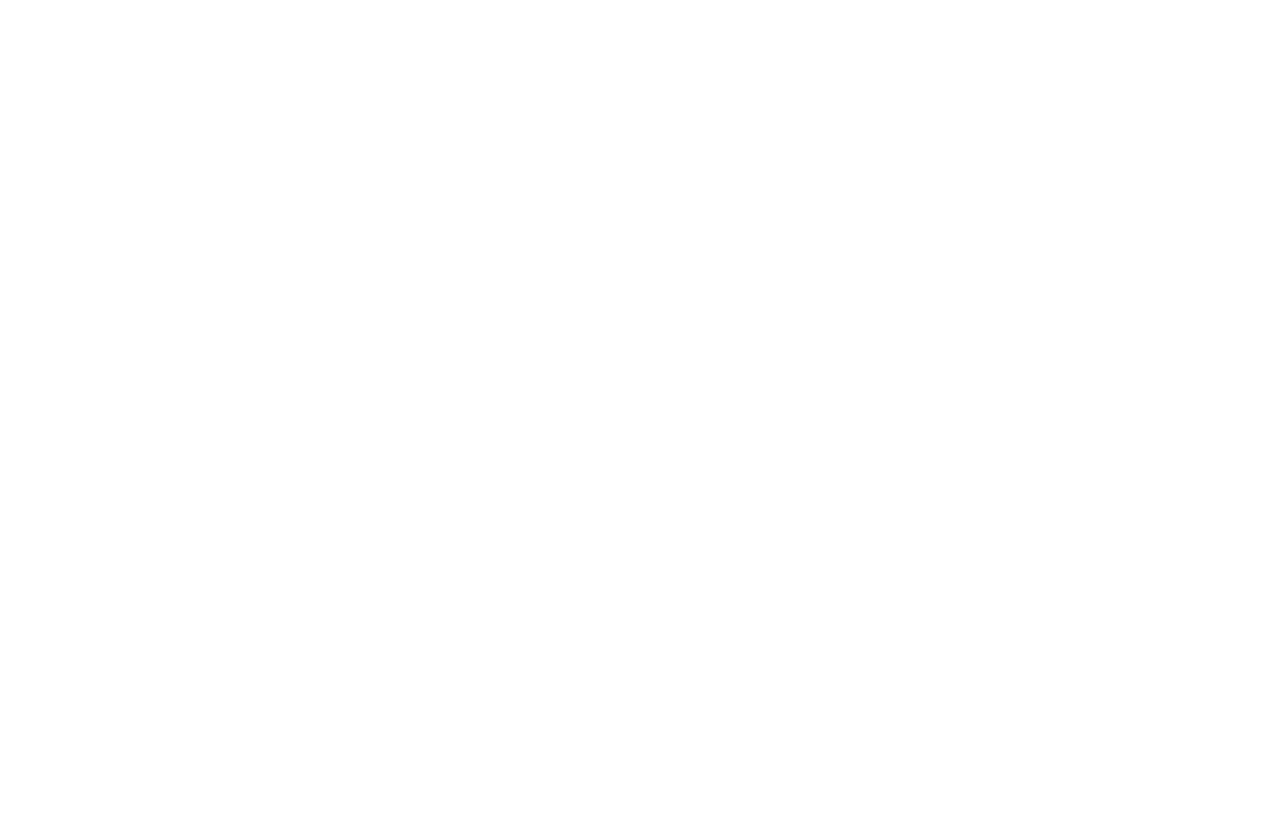
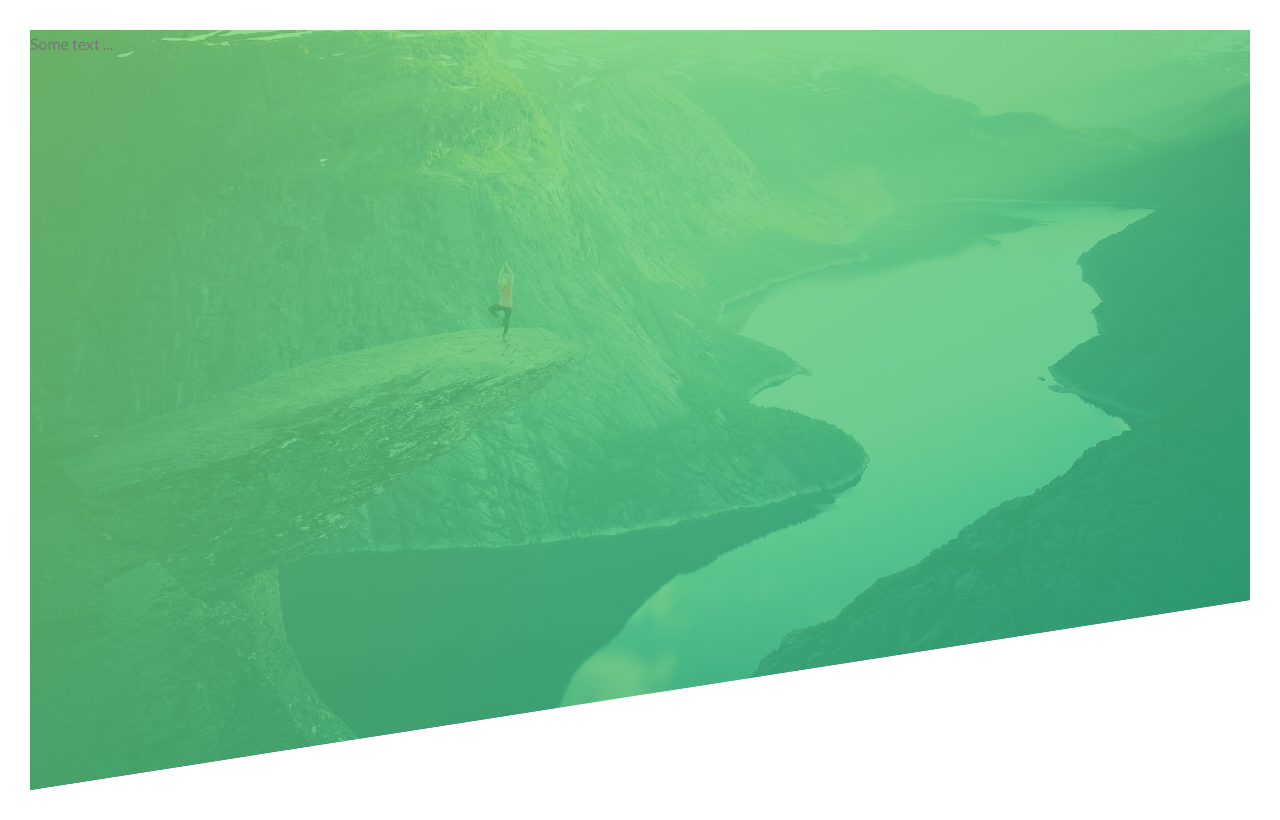
Before and after one commit to MohamedAminebenhmida/Natours, a plain HTML site: page index.html in a window 1280 px wide. Drawn offline with Linux system fonts and the light colour scheme.

Commit message:
header section init

```diff
--- a/css/style.css
+++ b/css/style.css
@@ -0,0 +1,27 @@
+/*
+COLORS:
+Light green: #7ed56f
+Medium green: #55c57a
+Dark green: #28b485
+*/
+
+*{
+    margin: 0;
+    padding: 0;
+    box-sizing: border-box;
+}
+body{
+    font-family: "Lato", sans-serif;
+    font-weight: 400;
+    font-size: 16px;
+    line-height: 1.7;
+    color: #777;
+    padding: 30px;
+}
+.header{
+    height: 95vh;
+    background-image:linear-gradient(to right bottom,rgba(126, 213, 111, 0.80),rgba(40, 180, 131, 0.80)) ,url(../img/hero.jpg);
+    background-size: cover;
+    background-position: top;
+clip-path: polygon(0 0 ,100% 0,100% 75%,0 100%);
+}
--- a/index.html
+++ b/index.html
@@ -2,26 +2,20 @@
 <html lang="en">
   <head>
     <meta charset="UTF-8">
-    <title>Nature best site to recover</title>
+    <title>Natours | Exciting tours for adventurous people</title>
     <link rel="stylesheet" href="css/style.css">
     <link rel="shortcut icon" type="image/png" href="img/favicon.png">
+    <link href="https://fonts.googleapis.com/css?family=Lato:100,300,400,700,900" rel="stylesheet">
   </head>
-
-  <body>
-<html>
-
-<head>
-  <title>welcome</title>
-</head>
-
 <body>
+<!-------------------Header-section------------------------------------------------>
+  <header class="header">
+Some text ...
+  </header>
   <!-------------------Main-section------------------------------------------------>
   <main id="main">
 
   </main>
-  </dody>
-
-</html>
     <script  src="js/index.js"></script>
   </body>
 </html>
```
